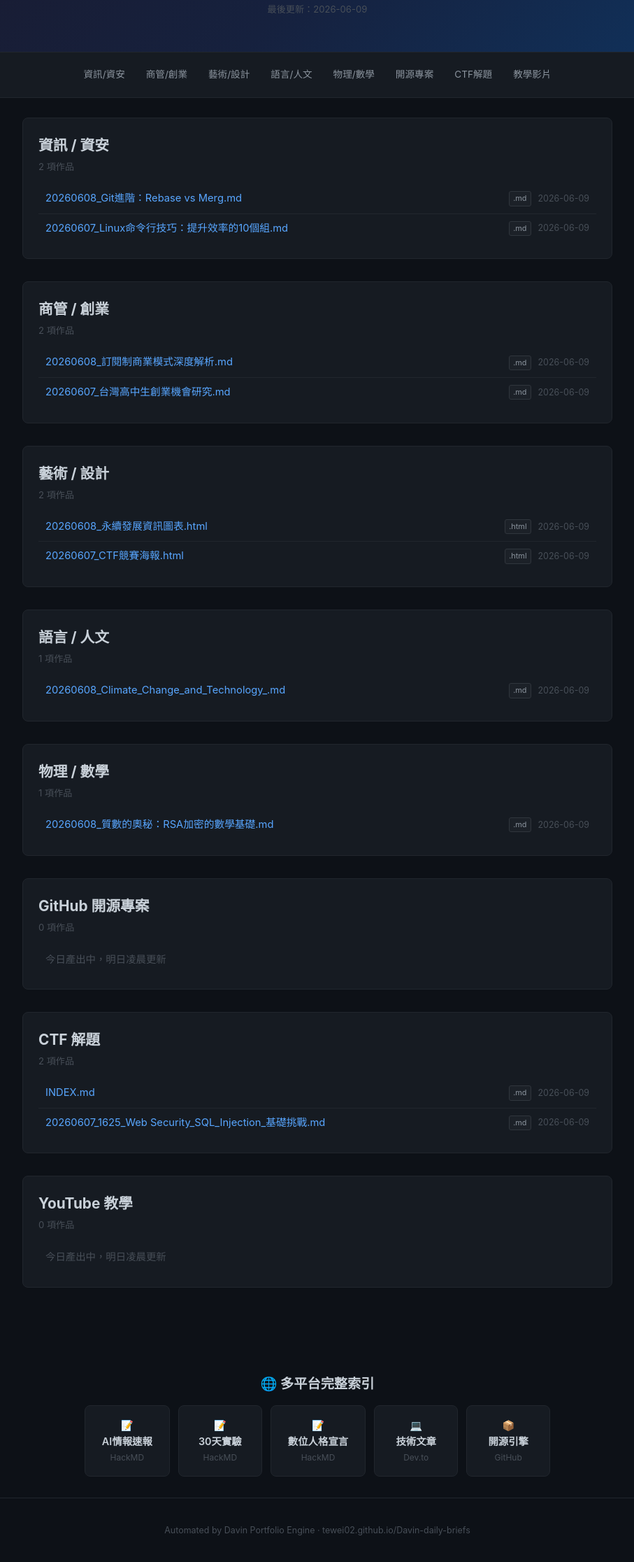
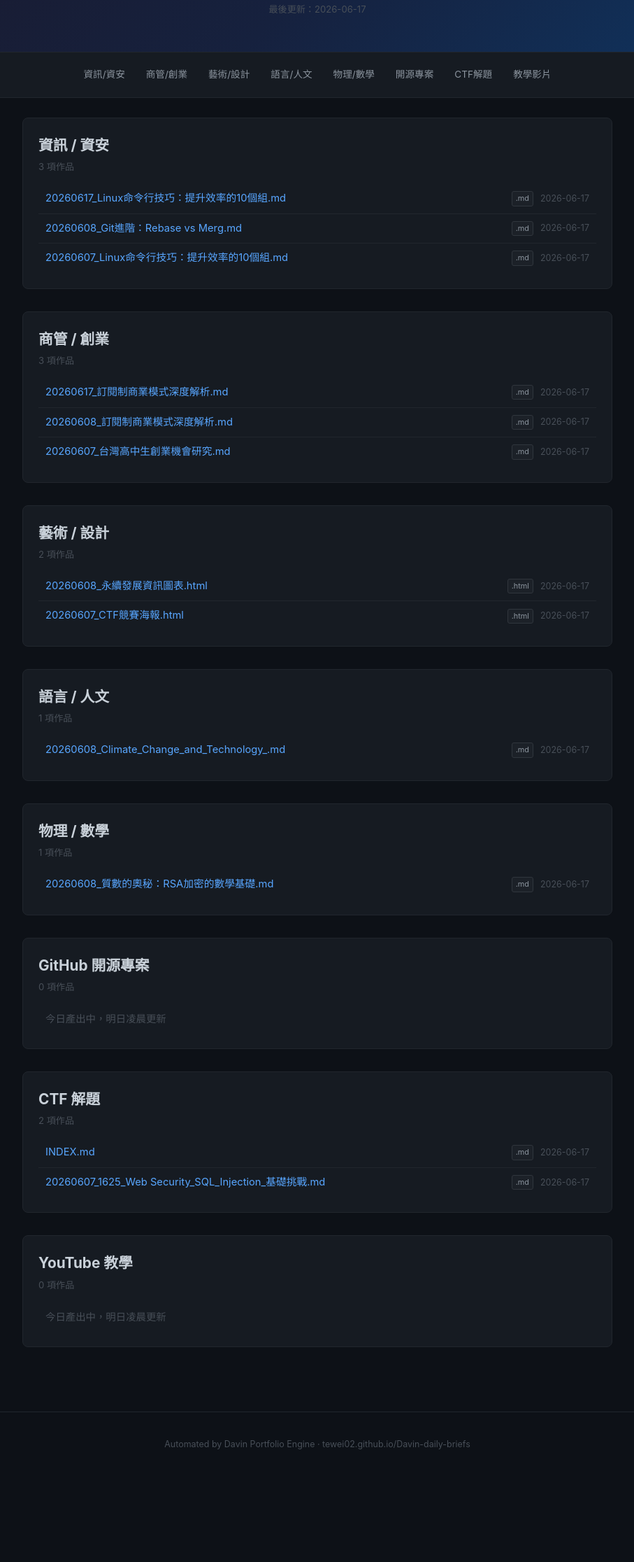
Before and after one commit to TeWei02/TeWei02.github.io, a plain HTML site: page Davin-daily-briefs/index.html in a window 1280 px wide. Shown: the part 145-2377 px from the top of the page at 70% size, without its empty margins (186-1093 px from the left). After the commit the page ends 2255 px from the top, so only its background shows below. Drawn offline with Linux system fonts and the light colour scheme.

Commit message:
Update portfolio site — 2026-06-17

```diff
--- a/Davin-daily-briefs/index.html
+++ b/Davin-daily-briefs/index.html
@@ -1,4 +1,3 @@
-<!-- deployed 2026-06-09 -->
 <!DOCTYPE html>
 <html lang="zh-Hant" data-theme="dark">
 <head>
@@ -43,7 +42,7 @@ footer{text-align:center;padding:36px 18px;color:var(--text-muted);font-size:.78
 <div class="theme-toggle-wrapper"><button class="theme-toggle" id="themeToggle" aria-label="切換淺色/深色模式"><span class="knob"></span></button></div>
 <h1>Davin Daily Briefs</h1>
 <p>清大拾穗 × 交大百川 特殊選才 · 五大方向全自動產出 · 多平台分發</p>
-<div class="updated">最後更新：2026-06-09</div>
+<div class="updated">最後更新：2026-06-17</div>
 </header>
 <nav>
 <a href="#tech">資訊/資安</a><a href="#biz">商管/創業</a><a href="#design">藝術/設計</a><a href="#language">語言/人文</a>
@@ -51,35 +50,37 @@ footer{text-align:center;padding:36px 18px;color:var(--text-muted);font-size:.78
 </nav>
 <div class="container"><section class="section" id="tech">
 <h2>資訊 / 資安</h2>
-<p class="count">2 項作品</p>
-<ul class="file-list"><li><span>20260608_Git進階：Rebase vs Merg.md</span><span class="ext-badge">.md</span><time>2026-06-09</time></li>
-<li><span>20260607_Linux命令行技巧：提升效率的10個組.md</span><span class="ext-badge">.md</span><time>2026-06-09</time></li>
+<p class="count">3 項作品</p>
+<ul class="file-list"><li><span>20260617_Linux命令行技巧：提升效率的10個組.md</span><span class="ext-badge">.md</span><time>2026-06-17</time></li>
+<li><span>20260608_Git進階：Rebase vs Merg.md</span><span class="ext-badge">.md</span><time>2026-06-17</time></li>
+<li><span>20260607_Linux命令行技巧：提升效率的10個組.md</span><span class="ext-badge">.md</span><time>2026-06-17</time></li>
 </ul>
 </section>
 <section class="section" id="biz">
 <h2>商管 / 創業</h2>
-<p class="count">2 項作品</p>
-<ul class="file-list"><li><span>20260608_訂閱制商業模式深度解析.md</span><span class="ext-badge">.md</span><time>2026-06-09</time></li>
-<li><span>20260607_台灣高中生創業機會研究.md</span><span class="ext-badge">.md</span><time>2026-06-09</time></li>
+<p class="count">3 項作品</p>
+<ul class="file-list"><li><span>20260617_訂閱制商業模式深度解析.md</span><span class="ext-badge">.md</span><time>2026-06-17</time></li>
+<li><span>20260608_訂閱制商業模式深度解析.md</span><span class="ext-badge">.md</span><time>2026-06-17</time></li>
+<li><span>20260607_台灣高中生創業機會研究.md</span><span class="ext-badge">.md</span><time>2026-06-17</time></li>
 </ul>
 </section>
 <section class="section" id="design">
 <h2>藝術 / 設計</h2>
 <p class="count">2 項作品</p>
-<ul class="file-list"><li><span>20260608_永續發展資訊圖表.html</span><span class="ext-badge">.html</span><time>2026-06-09</time></li>
-<li><span>20260607_CTF競賽海報.html</span><span class="ext-badge">.html</span><time>2026-06-09</time></li>
+<ul class="file-list"><li><span>20260608_永續發展資訊圖表.html</span><span class="ext-badge">.html</span><time>2026-06-17</time></li>
+<li><span>20260607_CTF競賽海報.html</span><span class="ext-badge">.html</span><time>2026-06-17</time></li>
 </ul>
 </section>
 <section class="section" id="language">
 <h2>語言 / 人文</h2>
 <p class="count">1 項作品</p>
-<ul class="file-list"><li><span>20260608_Climate_Change_and_Technology_.md</span><span class="ext-badge">.md</span><time>2026-06-09</time></li>
+<ul class="file-list"><li><span>20260608_Climate_Change_and_Technology_.md</span><span class="ext-badge">.md</span><time>2026-06-17</time></li>
 </ul>
 </section>
 <section class="section" id="physics">
 <h2>物理 / 數學</h2>
 <p class="count">1 項作品</p>
-<ul class="file-list"><li><span>20260608_質數的奧秘：RSA加密的數學基礎.md</span><span class="ext-badge">.md</span><time>2026-06-09</time></li>
+<ul class="file-list"><li><span>20260608_質數的奧秘：RSA加密的數學基礎.md</span><span class="ext-badge">.md</span><time>2026-06-17</time></li>
 </ul>
 </section>
 <section class="section" id="github">
@@ -90,8 +91,8 @@ footer{text-align:center;padding:36px 18px;color:var(--text-muted);font-size:.78
 <section class="section" id="ctf">
 <h2>CTF 解題</h2>
 <p class="count">2 項作品</p>
-<ul class="file-list"><li><span>INDEX.md</span><span class="ext-badge">.md</span><time>2026-06-09</time></li>
-<li><span>20260607_1625_Web Security_SQL_Injection_基礎挑戰.md</span><span class="ext-badge">.md</span><time>2026-06-09</time></li>
+<ul class="file-list"><li><span>INDEX.md</span><span class="ext-badge">.md</span><time>2026-06-17</time></li>
+<li><span>20260607_1625_Web Security_SQL_Injection_基礎挑戰.md</span><span class="ext-badge">.md</span><time>2026-06-17</time></li>
 </ul>
 </section>
 <section class="section" id="yt">
@@ -100,20 +101,7 @@ footer{text-align:center;padding:36px 18px;color:var(--text-muted);font-size:.78
 <ul class="file-list"><li class="empty-state">今日產出中，明日凌晨更新</li></ul>
 </section>
 </div>
-<style>.platform-links{padding:30px 0;text-align:center}.platform-links h2{font-size:1.2rem;margin-bottom:16px}.link-grid{display:flex;gap:12px;justify-content:center;flex-wrap:wrap}.link-card{display:flex;flex-direction:column;align-items:center;padding:16px 24px;background:var(--bg-secondary);border:1px solid var(--border);border-radius:8px;text-decoration:none;color:var(--text-primary);transition:all .2s;min-width:120px}.link-card:hover{background:var(--bg-hover);border-color:var(--accent)}.link-card .link-icon{font-size:1.5rem;margin-bottom:4px}.link-card span{font-size:.9rem;font-weight:600}.link-card small{color:var(--text-muted);font-size:.75rem;margin-top:2px}</style>
-
-
-<section class="platform-links">
-<h2>🌐 多平台完整索引</h2>
-<div class="link-grid">
-<a href="https://hackmd.io/WMy4qhBHRN-l7qCwDLnVkg" target="_blank" class="link-card"><span>📝</span><span>AI情報速報</span><small>HackMD</small></a>
-<a href="https://hackmd.io/vKT5g737TJep8ourPGlzWA" target="_blank" class="link-card"><span>📝</span><span>30天實驗</span><small>HackMD</small></a>
-<a href="https://hackmd.io/FEwb-lOETumy0XpZUXOK9g" target="_blank" class="link-card"><span>📝</span><span>數位人格宣言</span><small>HackMD</small></a>
-<a href="https://dev.to/_398176bdd5bb8ce900446" target="_blank" class="link-card"><span>💻</span><span>技術文章</span><small>Dev.to</small></a>
-<a href="https://github.com/tewei02/davin-engine" target="_blank" class="link-card"><span>📦</span><span>開源引擎</span><small>GitHub</small></a>
-</div>
-</section>
 <footer>Automated by Davin Portfolio Engine · tewei02.github.io/Davin-daily-briefs</footer>
 <script>(function(){var h=document.documentElement,t=document.getElementById("themeToggle");var s=localStorage.getItem("davin-theme");if(s)h.setAttribute("data-theme",s);t.addEventListener("click",function(){var c=h.getAttribute("data-theme"),n=c==="dark"?"light":"dark";h.setAttribute("data-theme",n);localStorage.setItem("davin-theme",n)})})()</script>
 </body>
-</html><!-- Pages rebuild trigger -->
+</html>
```
